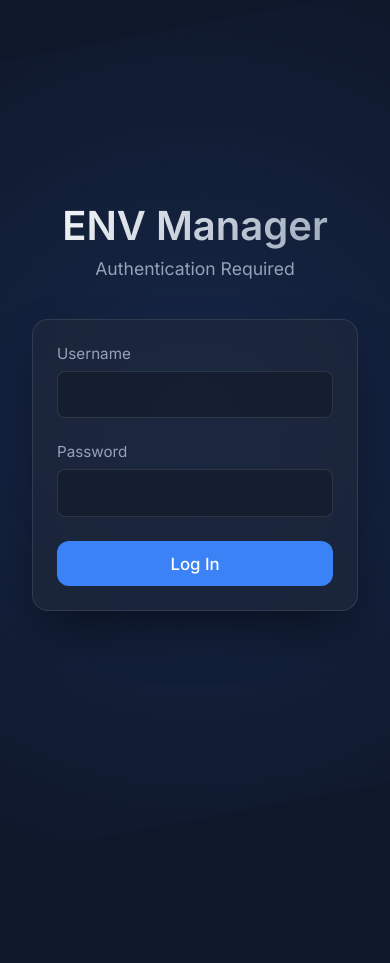
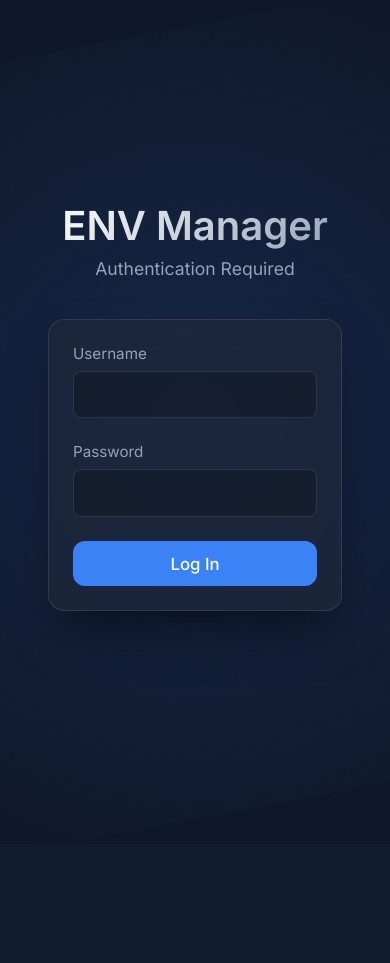
Before and after one commit to LitZeus/env-handler-lambda, a FastAPI app: page /login in a window 390 px wide; the page is wider, and only the part inside the window is pictured. After the commit the page ends 611 px from the top of that part, so only its background shows below. Run offline with FastAPI, Linux system fonts and the light colour scheme.

Commit message:
add responsive UI, diff logic, and S3 versioning

```diff
--- a/app/main.py
+++ b/app/main.py
@@ -6,7 +6,7 @@ from fastapi.responses import HTMLResponse, RedirectResponse
 from fastapi.staticfiles import StaticFiles
 from mangum import Mangum
 
-from app.s3_env import read_env, write_env
+from app.s3_env import read_env, write_env, backup_env
 from app.auth import create_cookie, verify_cookie, get_current_username
 
 app = FastAPI()
@@ -55,10 +55,8 @@ def get_env(username: str = Depends(get_current_username)):
 
 @app.post("/env")
 def update_env(payload: dict, username: str = Depends(get_current_username)):
-    current = read_env()
-    for key, value in payload.items():
-        current[key] = str(value)
-    write_env(current)
+    backup_env()
+    write_env(payload)
     return {
         "message": "updated",
         "updated_keys": list(payload.keys())
--- a/app/static/style.css
+++ b/app/static/style.css
@@ -24,13 +24,15 @@ body {
     display: flex;
     justify-content: center;
     align-items: center;
-    overflow: hidden;
+    overflow-x: hidden;
+    overflow-y: auto;
     position: relative;
+    padding: 2rem 1rem;
 }
 
 /* Background animation effect */
 .background-animation {
-    position: absolute;
+    position: fixed;
     top: -50%;
     left: -50%;
     width: 200%;
@@ -79,8 +81,10 @@ header p {
     padding: 1.5rem;
     box-shadow: 0 25px 50px -12px rgba(0, 0, 0, 0.5);
     display: flex;
+    flex-direction: column;
     margin-bottom: 2rem;
     transition: transform 0.3s ease, box-shadow 0.3s ease;
+    width: 100%;
 }
 
 .editor-container:hover {
```
Also changed, not shown: app/s3_env.py (+16 -0 lines), app/static/app.js (+9 -1 lines).
